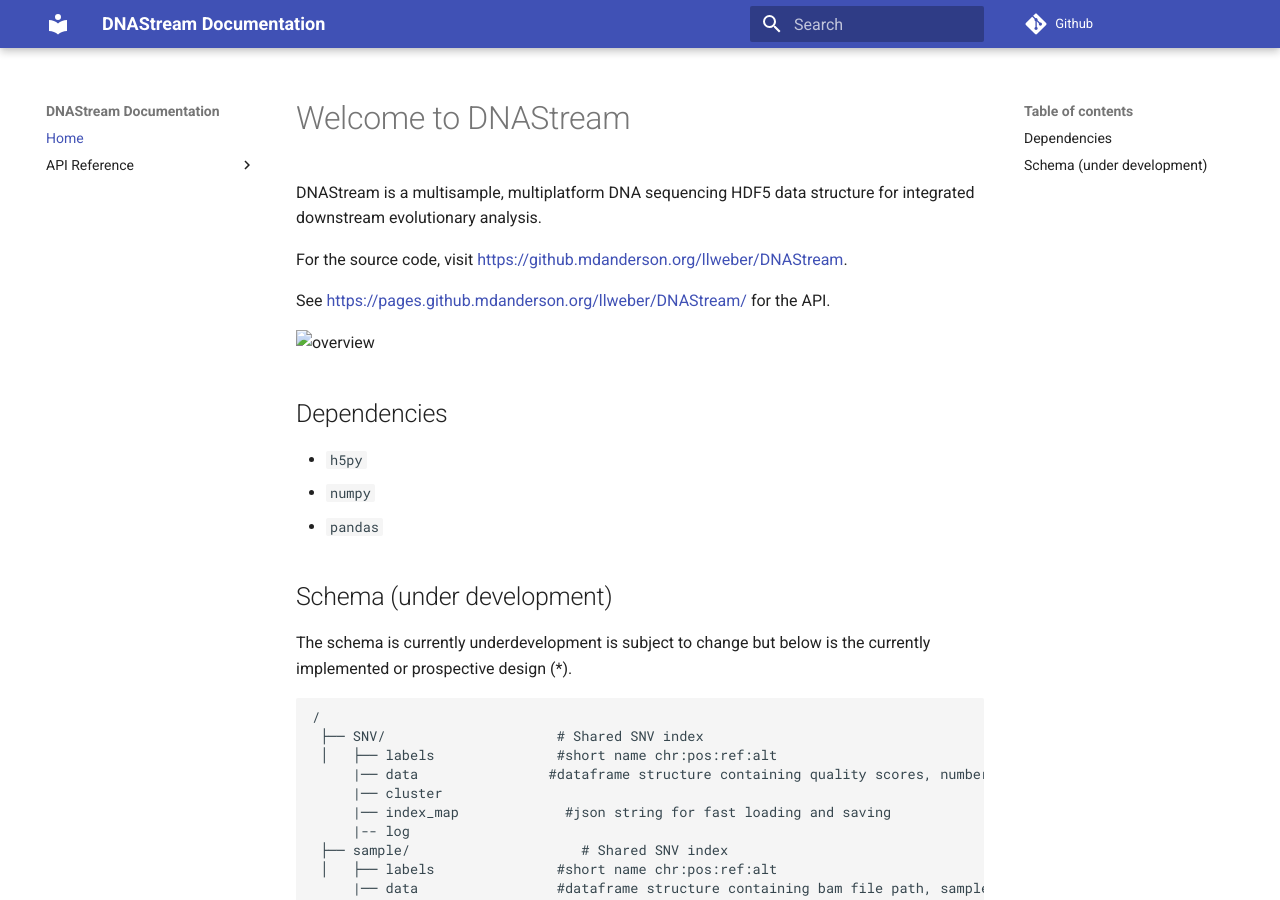
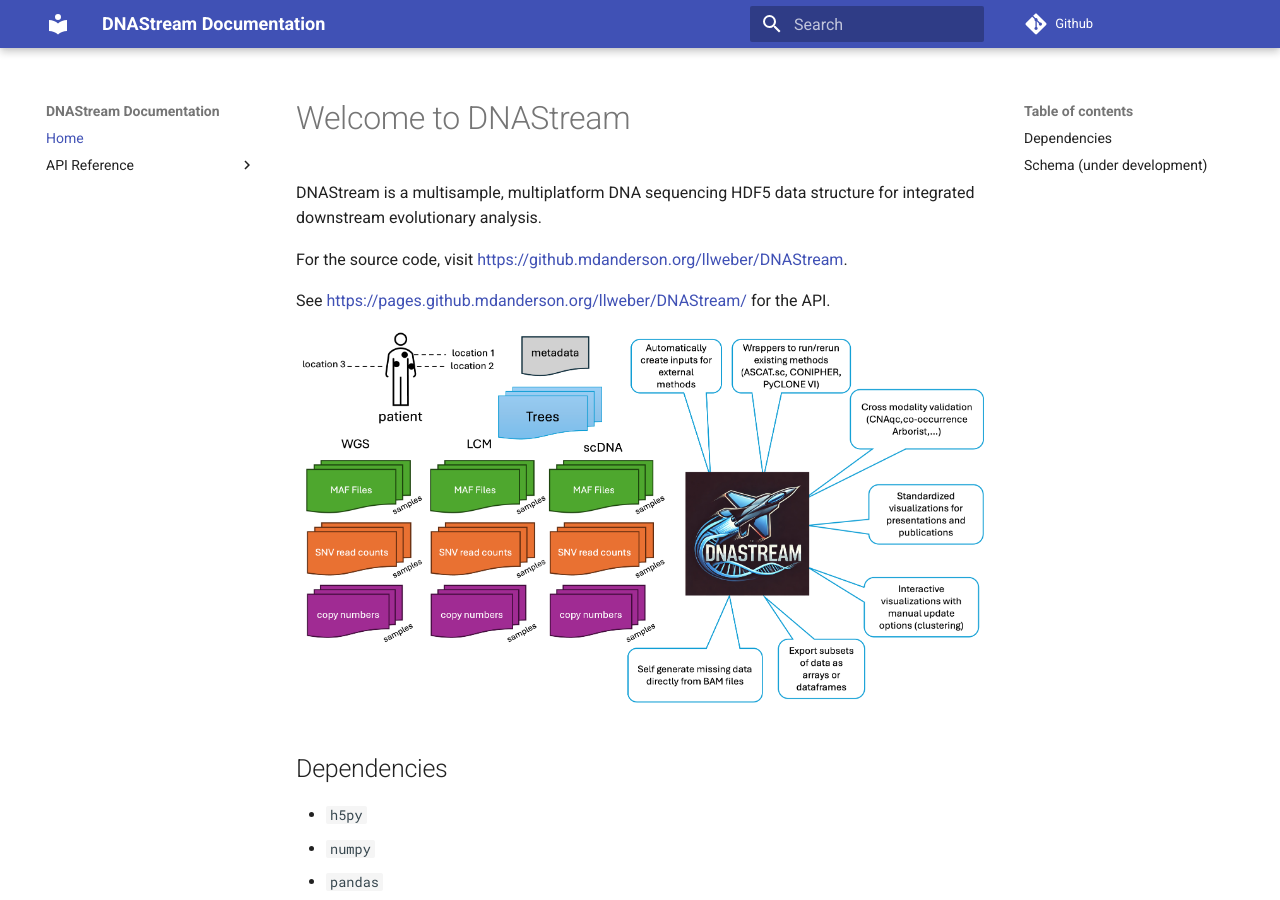
Before and after one commit to VanLoo-lab/DNAStream, an MkDocs documentation site: the page built from docs/index.md, in a window 1280 px wide and 900 px high. Built offline with MkDocs 1.6.1 and Material for MkDocs 9.7.7, drawn with Linux system fonts in a browser that asks for light colours.

Commit message:
updated links to figures

```diff
--- a/docs/index.md
+++ b/docs/index.md
@@ -6,7 +6,7 @@ For the source code, visit [https://github.mdanderson.org/llweber/DNAStream](htt
 See [https://pages.github.mdanderson.org/llweber/DNAStream/](https://pages.github.mdanderson.org/llweber/DNAStream/) for the API.
 
 
-![overview](docs/images/overview.png)
+![overview](images/overview.png)
 
 ## Dependencies
  - `h5py`
```
Also changed, not shown: README.md (+1 -3 lines).
